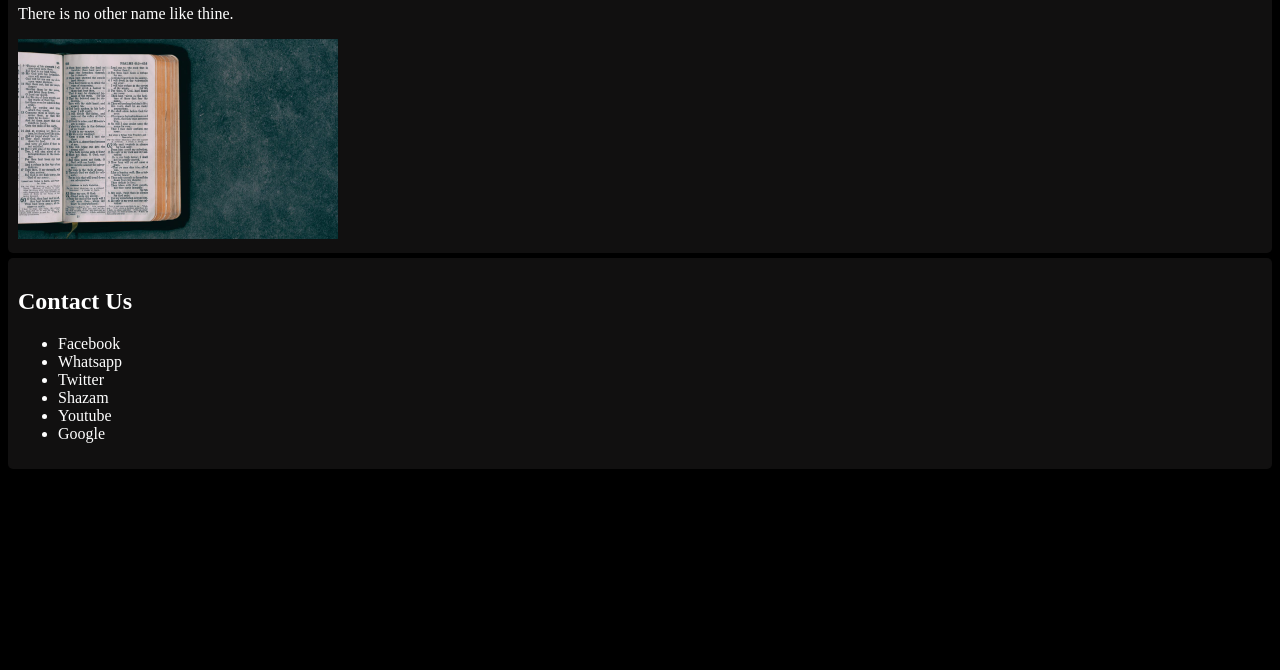
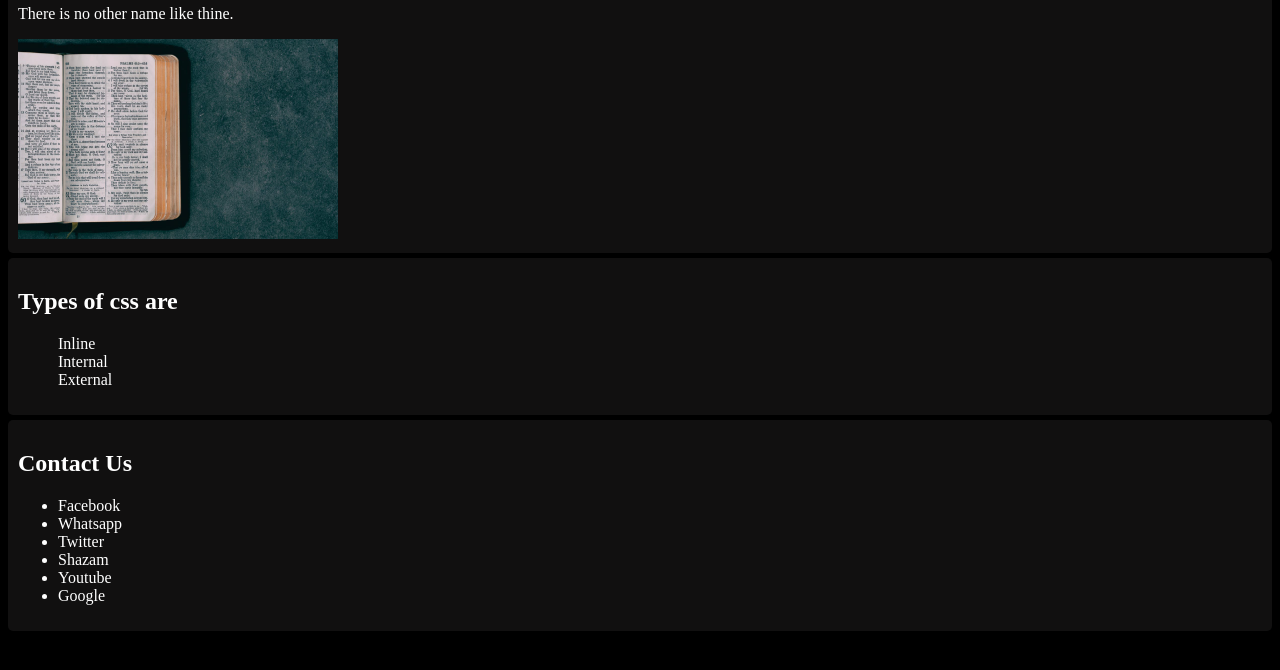
Before and after one commit to kitaroghope/WebClass, a plain HTML site: page index.html in a window 1280 px wide. Shown: the part 86-756 px from the top of the page. Drawn offline with Linux system fonts and the light colour scheme.

Commit message:
Update index.html

```diff
--- a/index.html
+++ b/index.html
@@ -16,12 +16,23 @@
     div{
         margin-top: 5px;
     }
+    ol{
+        list-style: none;
+    }
 </style>
 <body>
     <div>
         <h1 style="color: yellow; margin:0 auto; background:blueviolet;border-radius: 5px;padding: 10px;">Web development Class</h1>
         <p>There is no other name like thine.</p>
         <img src="Bible.jpg" alt="Bible" height="200px" width="320px">
+    </div>
+    <div>
+        <h2>Types of css are</h2>
+        <ol>
+            <li>Inline</li>
+            <li>Internal</li>
+            <li>External</li>
+        </ol>
     </div>
     <div class="about">
         <h2>Contact Us</h2>
```
